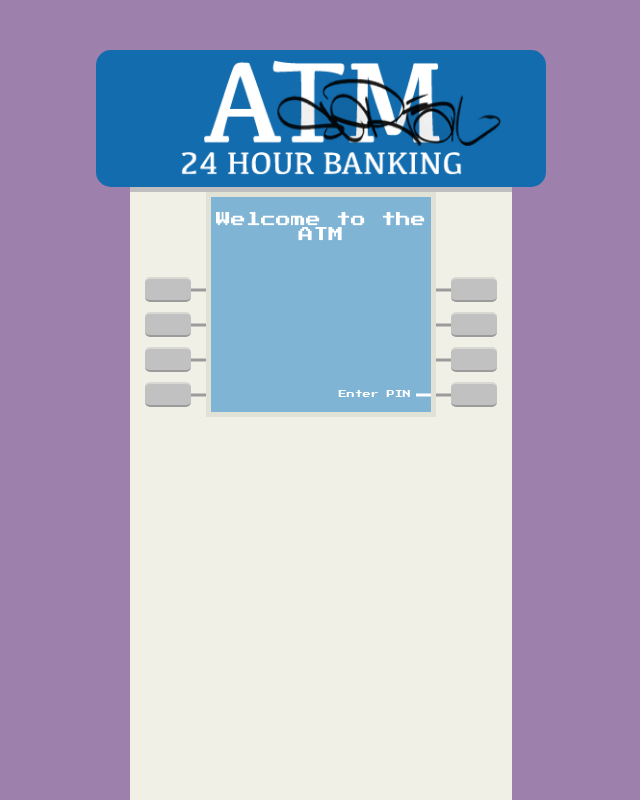
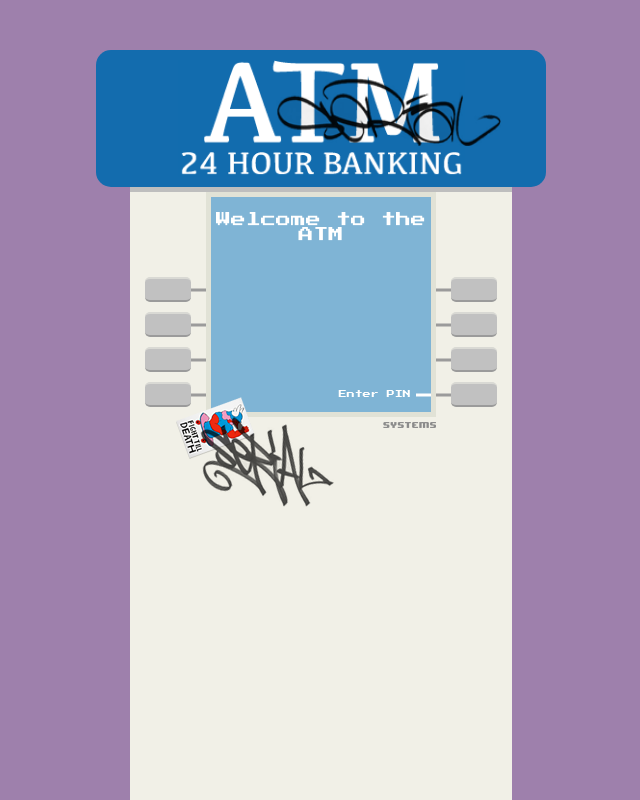
Before and after one commit to TalBrenevTR/atm, a React (Create React App) app: page / in a window 1280 px wide. Shown: the whole page, without its empty margins (319-959 px from the left). Built offline with nearby package versions, Linux system fonts and the light colour scheme.

Commit message:
Add atm footer

```diff
--- a/src/components/Atm/Atm.tsx
+++ b/src/components/Atm/Atm.tsx
@@ -32,6 +32,10 @@ function Atm({ cardNumber } : { cardNumber: string }) {
         <Screen mainText="Welcome to the ATM"
                 buttonLabels={labels}
                 buttonHandlers={handlers}/>
+        <div className="atm-footer">
+          <img className="systems" src="img/systems.png" alt="Systems" />
+          <img className="sticker" src="img/sticker_graf.png" alt="" />
+        </div>
       </div>
     </div>
   );
--- a/src/style/components/atm.scss
+++ b/src/style/components/atm.scss
@@ -140,5 +140,22 @@
         }
       }
     }
+
+    .atm-footer {
+      position: relative;
+      width: 60%;
+      margin: auto;
+      .systems {
+        position: absolute;
+        top: 5px;
+        right: 0;
+      }
+      .sticker {
+        position: absolute;
+        top: -20px;
+        left: -30px;
+        z-index: 3;
+      }
+    }
   }
 }
```
Also changed, not shown: public/img/sticker_graf.png (added), public/img/systems.png (added).
